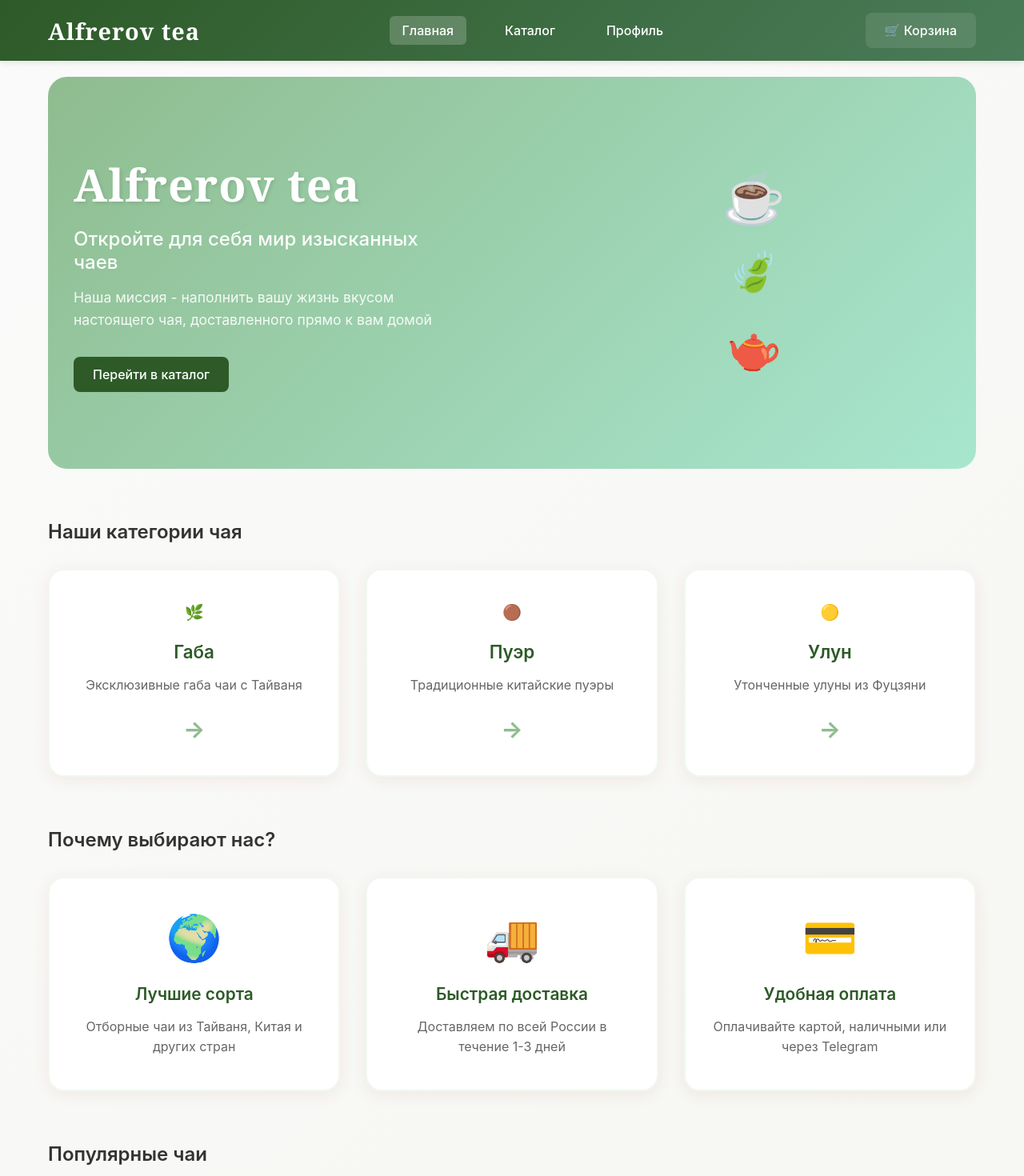
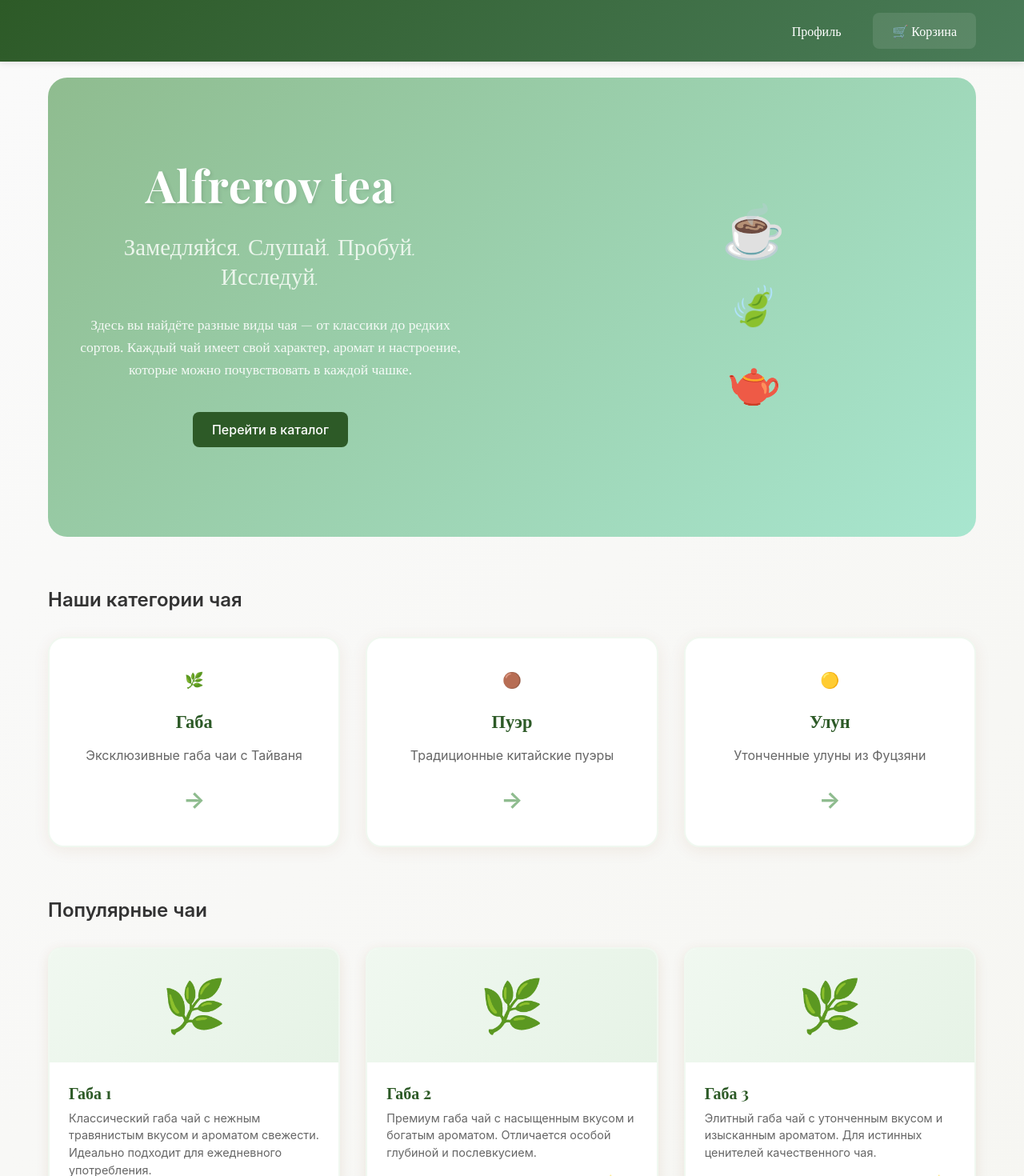
Before and after one commit to lianafah/tea-marketplace, a React (Vite) app: page / in a window 1280 px wide. Shown: the top 1470 px of the page at 80% size. Built offline with nearby package versions, Linux system fonts and the light colour scheme.

Commit message:
Обновлен дизайн: убран логотип из шапки, новый девиз, убран блок 'Почему выбирают нас'

```diff
--- a/index.html
+++ b/index.html
@@ -6,6 +6,11 @@
     <meta name="viewport" content="width=device-width, initial-scale=1.0" />
     <meta name="description" content="Alfrerov tea - Мини приложение маркетплейса чая" />
     <title>Alfrerov tea - Маркетплейс чая</title>
+
+    <!-- Подключение шрифтов -->
+    <link rel="preconnect" href="https://fonts.googleapis.com">
+    <link rel="preconnect" href="https://fonts.gstatic.com" crossorigin>
+    <link href="https://fonts.googleapis.com/css2?family=Playfair+Display:wght@400;700&family=Dancing+Script:wght@400;700&display=swap" rel="stylesheet">
   </head>
   <body>
     <div id="root"></div>
--- a/src/components/Header.css
+++ b/src/components/Header.css
@@ -9,28 +9,24 @@
 }
 
 .header-content {
-  display: flex;
-  justify-content: space-between;
+  display: grid;
+  grid-template-columns: 1fr auto 1fr;
   align-items: center;
 }
 
-.logo {
-  font-size: 1.8rem;
-  font-weight: 700;
-  color: white;
-  text-decoration: none;
-  transition: transform 0.2s ease;
-  font-family: 'Georgia', serif;
-  letter-spacing: 1px;
+.header-left {
+  /* Пустое место слева */
 }
 
-.logo:hover {
-  transform: scale(1.05);
+.header-center {
+  /* Центральная часть пустая */
 }
 
-.nav {
+.header-right {
   display: flex;
-  gap: 2rem;
+  gap: 1.5rem;
+  align-items: center;
+  justify-self: end;
 }
 
 .nav-link {
@@ -40,6 +36,7 @@
   padding: 0.5rem 1rem;
   border-radius: 6px;
   transition: all 0.2s ease;
+  font-family: 'Playfair Display', serif;
 }
 
 .nav-link:hover {
@@ -62,6 +59,7 @@
   display: flex;
   align-items: center;
   gap: 0.5rem;
+  font-family: 'Playfair Display', serif;
 }
 
 .cart-button:hover {
@@ -82,11 +80,12 @@
 
 @media (max-width: 768px) {
   .header-content {
-    flex-direction: column;
+    grid-template-columns: 1fr;
     gap: 1rem;
   }
 
-  .nav {
+  .header-right {
+    justify-self: center;
     gap: 1rem;
   }
 
@@ -94,8 +93,4 @@
     padding: 0.5rem 0.75rem;
     font-size: 0.9rem;
   }
-
-  .logo {
-    font-size: 1.5rem;
-  }
 }
--- a/src/components/Header.tsx
+++ b/src/components/Header.tsx
@@ -15,30 +15,21 @@ const Header: React.FC = () => {
     <header className="header">
       <div className="container">
         <div className="header-content">
-          <Link to="/" className="logo">
-            Alfrerov tea
-          </Link>
+          <div className="header-left">
+            {/* Пустое место вместо логотипа */}
+          </div>
 
-          <nav className="nav">
-            <Link
-              to="/"
-              className={`nav-link ${isActive('/') ? 'active' : ''}`}
-            >
-              Главная
-            </Link>
-            <Link
-              to="/catalog"
-              className={`nav-link ${isActive('/catalog') ? 'active' : ''}`}
-            >
-              Каталог
-            </Link>
+          <div className="header-center">
+            {/* Центральная часть пустая */}
+          </div>
+
+          <div className="header-right">
             <Link
               to="/profile"
               className={`nav-link ${isActive('/profile') ? 'active' : ''}`}
             >
               Профиль
             </Link>
-          </nav>
 
             <Link to="/cart" className="cart-button">
               🛒 Корзина
@@ -48,6 +39,7 @@ const Header: React.FC = () => {
             </Link>
           </div>
         </div>
+      </div>
     </header>
   )
 }
--- a/src/pages/Home.css
+++ b/src/pages/Home.css
@@ -18,30 +18,43 @@
 .hero-content {
   padding: 2rem;
   z-index: 2;
+  text-align: center;
 }
 
 .hero-title {
   font-size: 3.5rem;
   font-weight: 700;
-  margin-bottom: 1rem;
+  margin-bottom: 1.5rem;
   text-shadow: 2px 2px 4px rgba(0, 0, 0, 0.1);
-  font-family: 'Georgia', serif;
+  font-family: 'Playfair Display', serif;
   letter-spacing: 1px;
 }
 
-.hero-subtitle {
-  font-size: 1.5rem;
-  margin-bottom: 1rem;
+.hero-motto {
+  font-size: 1.8rem;
+  margin-bottom: 1.5rem;
   opacity: 0.95;
-  font-weight: 500;
+  font-weight: 400;
+  font-family: 'Dancing Script', cursive;
+  line-height: 1.3;
+  color: #f0f8f0;
 }
 
 .hero-description {
   font-size: 1.1rem;
-  margin-bottom: 2rem;
+  margin-bottom: 2.5rem;
   opacity: 0.9;
   line-height: 1.6;
   max-width: 500px;
+  margin-left: auto;
+  margin-right: auto;
+  font-family: 'Playfair Display', serif;
+}
+
+.hero-button-container {
+  display: flex;
+  justify-content: center;
+  margin-bottom: 1rem;
 }
 
 .hero-btn {
@@ -155,6 +168,7 @@
   margin-bottom: 1rem;
   font-size: 1.4rem;
   font-weight: 600;
+  font-family: 'Playfair Display', serif;
 }
 
 .category-card p {
@@ -173,56 +187,6 @@
 
 .category-card:hover .category-arrow {
   transform: translateX(8px);
-}
-
-.features-section {
-  margin-bottom: 4rem;
-}
-
-.features-grid {
-  display: grid;
-  grid-template-columns: repeat(auto-fit, minmax(300px, 1fr));
-  gap: 2rem;
-  margin-top: 2rem;
-}
-
-.feature-card {
-  background: white;
-  padding: 2.5rem 2rem;
-  border-radius: 20px;
-  text-align: center;
-  box-shadow: 0 4px 20px rgba(139, 69, 19, 0.08);
-  border: 2px solid #f0f8f0;
-  transition: all 0.4s ease;
-}
-
-.feature-card:hover {
-  transform: translateY(-5px);
-  box-shadow: 0 12px 32px rgba(139, 69, 19, 0.15);
-  border-color: #8fbc8f;
-}
-
-.feature-icon {
-  font-size: 3.5rem;
-  margin-bottom: 1.5rem;
-  transition: transform 0.3s ease;
-}
-
-.feature-card:hover .feature-icon {
-  transform: scale(1.1);
-}
-
-.feature-card h3 {
-  color: #2d5a27;
-  margin-bottom: 1rem;
-  font-size: 1.3rem;
-  font-weight: 600;
-}
-
-.feature-card p {
-  color: #666;
-  line-height: 1.6;
-  font-size: 1rem;
 }
 
 .popular-section {
@@ -272,6 +236,7 @@
   font-size: 1.3rem;
   margin-bottom: 0.75rem;
   font-weight: 600;
+  font-family: 'Playfair Display', serif;
 }
 
 .tea-description {
@@ -317,15 +282,15 @@
     font-size: 2.5rem;
   }
 
-  .hero-subtitle {
-    font-size: 1.3rem;
+  .hero-motto {
+    font-size: 1.5rem;
+  }
+
+  .hero-description {
+    font-size: 1rem;
   }
 
   .categories-grid {
-    grid-template-columns: 1fr;
-  }
-
-  .features-grid {
     grid-template-columns: 1fr;
   }
 
--- a/src/pages/Home.tsx
+++ b/src/pages/Home.tsx
@@ -12,16 +12,19 @@ const Home: React.FC = () => {
         <div className="hero-section">
           <div className="hero-content">
             <h1 className="hero-title">Alfrerov tea</h1>
-            <p className="hero-subtitle">
-              Откройте для себя мир изысканных чаев
+            <p className="hero-motto">
+              Замедляйся. Слушай. Пробуй. Исследуй.
             </p>
             <p className="hero-description">
-              Наша миссия - наполнить вашу жизнь вкусом настоящего чая,
-              доставленного прямо к вам домой
+              Здесь вы найдёте разные виды чая — от классики до редких сортов.
+              Каждый чай имеет свой характер, аромат и настроение,
+              которые можно почувствовать в каждой чашке.
             </p>
-            <Link to="/catalog" className="btn btn-primary hero-btn">
-              Перейти в каталог
-            </Link>
+            <div className="hero-button-container">
+              <Link to="/catalog" className="btn btn-primary hero-btn">
+                Перейти в каталог
+              </Link>
+            </div>
           </div>
           <div className="hero-visual">
             <div className="tea-elements">
@@ -47,27 +50,6 @@ const Home: React.FC = () => {
                 <span className="category-arrow">→</span>
               </Link>
             ))}
-          </div>
-        </section>
-
-        <section className="features-section">
-          <h2 className="section-title">Почему выбирают нас?</h2>
-          <div className="features-grid">
-            <div className="feature-card">
-              <div className="feature-icon">🌍</div>
-              <h3>Лучшие сорта</h3>
-              <p>Отборные чаи из Тайваня, Китая и других стран</p>
-            </div>
-            <div className="feature-card">
-              <div className="feature-icon">🚚</div>
-              <h3>Быстрая доставка</h3>
-              <p>Доставляем по всей России в течение 1-3 дней</p>
-            </div>
-            <div className="feature-card">
-              <div className="feature-icon">💳</div>
-              <h3>Удобная оплата</h3>
-              <p>Оплачивайте картой, наличными или через Telegram</p>
-            </div>
           </div>
         </section>
 
```
Lines whose indentation alone changed are shown as unchanged.
